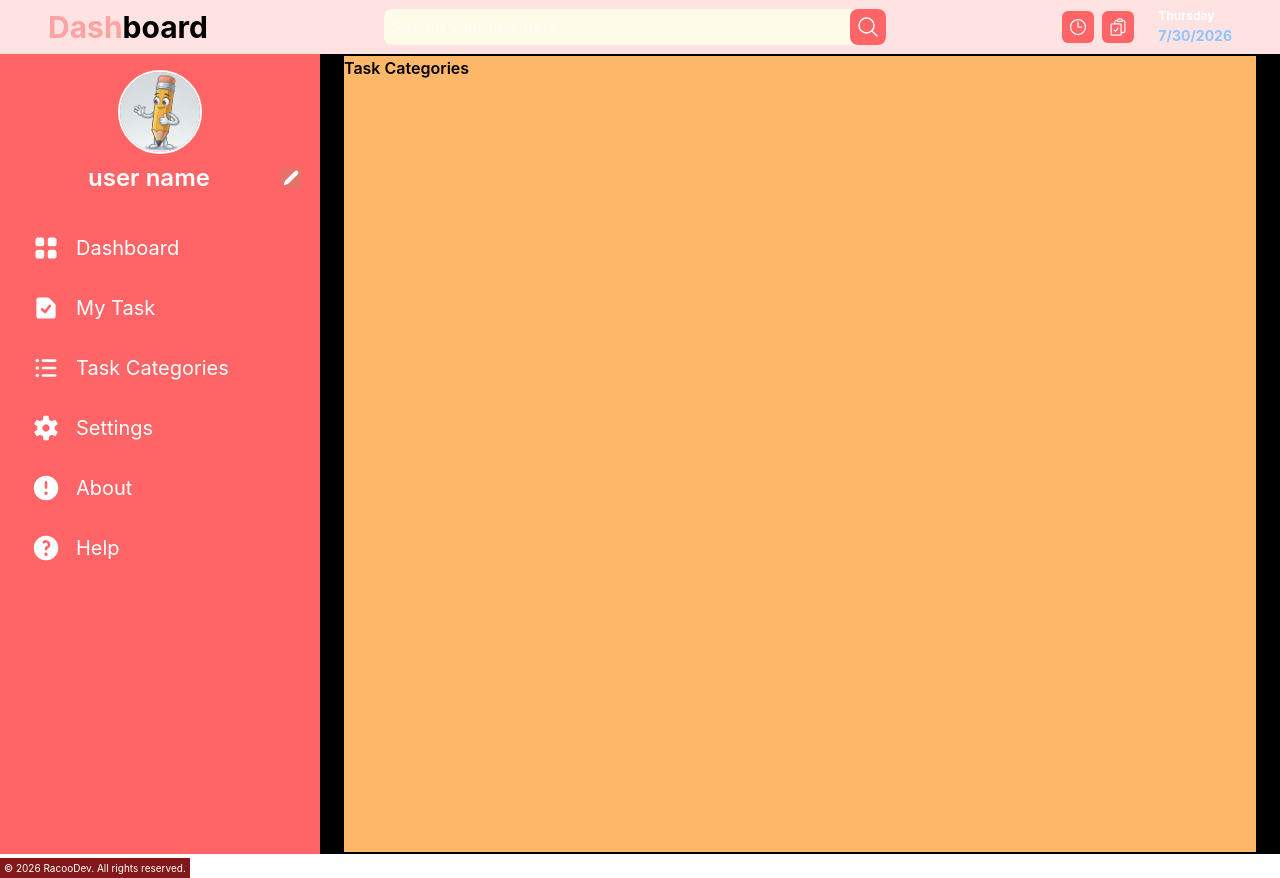
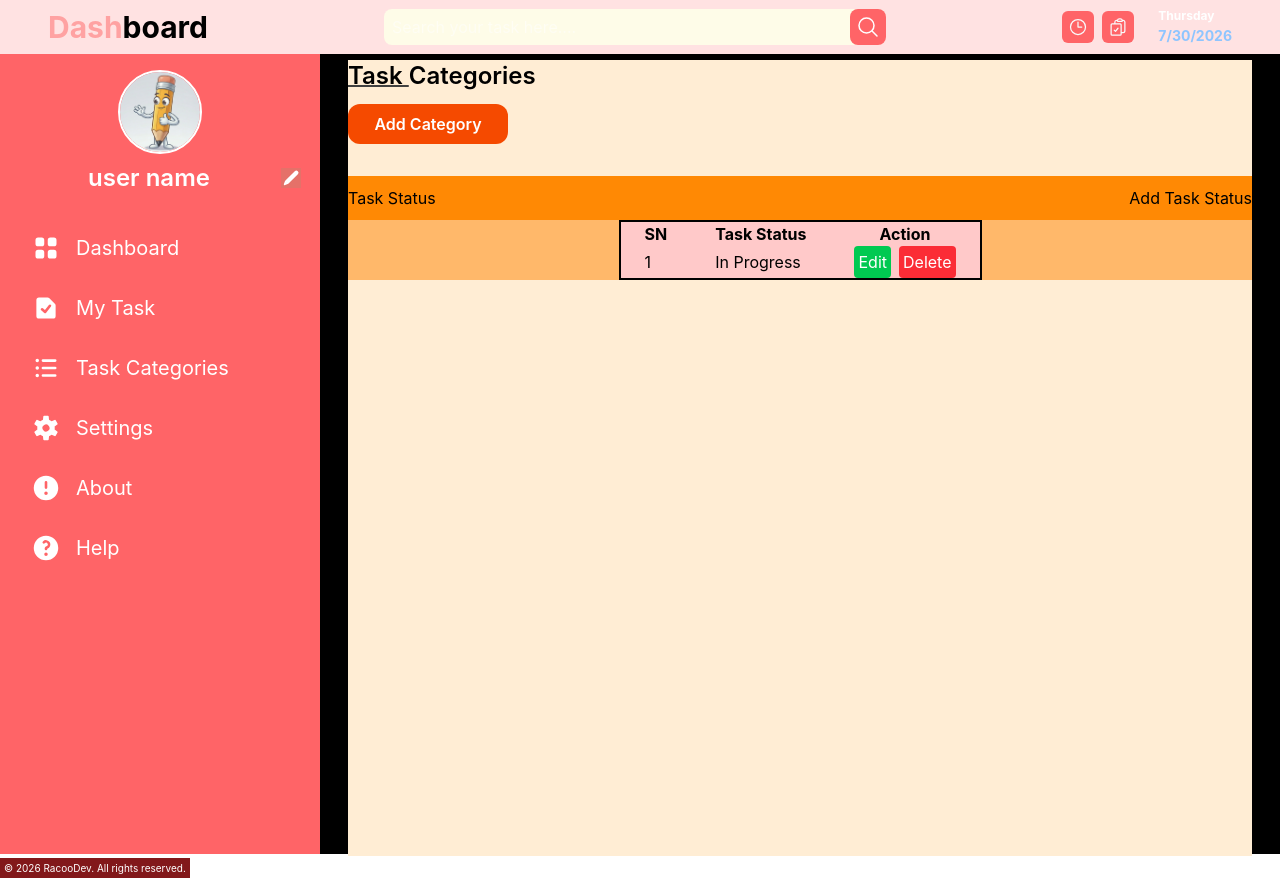
Before and after one commit to karinatuyuc/my-todo-list-React, a React (Vite) app: page / in a window 1280 px wide. Both pictures are taken after a click on the item "Task Categories". Built offline with nearby package versions, Linux system fonts and the light colour scheme.

Commit message:
style: add task status table

```diff
--- a/src/componentes/TaskCategories.jsx
+++ b/src/componentes/TaskCategories.jsx
@@ -1,14 +1,62 @@
-import { DocumentArrowUpIcon } from "@heroicons/react/16/solid"
+import { DocumentArrowUpIcon } from "@heroicons/react/16/solid";
 
-export function TaskCategories(){
+
+export function TaskStatus(){
     return (
         <>
-         <div className="bg-orange-300 h-full">
-            <div>
-                <span className="text-black font-semibold underline-offset-2">Task Categories</span>
-            </div>
+        <table className="bg-red-200 border-2 rounded-sm">
+            <thead>
+                <tr className="px-2">
+                    <th className="px-6">SN</th>
+                    <th className="px-6">Task Status</th>
+                    <th className="px-6">Action</th>
+                </tr>
+            </thead>
 
-         </div>
+            <tbody>
+                <tr>
+                    <td className="px-6">1</td>
+                    <td className="px-6">In Progress</td>
+                    <td className="px-6">
+                        <button className="bg-green-500 text-white p-1 rounded">Edit</button>
+                        <button className="bg-red-500 text-white p-1 rounded ml-2">Delete</button>
+                    </td>
+                </tr>
+            </tbody>
+
+
+        </table>
         </>
     )
 }
+
+export function TaskCategories() {
+  return (
+    <>
+      <div className="bg-orange-100 h-full m-1 text-black">
+
+
+        <div className=" font-semibold flex flex-col gap-3 mb-8">
+          <div className="text-2xl">
+            <span className="underline decoration-neutral-700 decoration-2">
+              Task {" "}
+            </span>
+            Categories
+          </div>
+          <button className="bg-orange-600 rounded-xl w-40 p-2 text-white">Add Category</button>
+        </div>
+
+        <div className="bg-orange-400">
+          <div className="flex justify-between py-2.5">
+            <span>Task Status</span>
+            <button>Add Task Status</button>
+          </div>
+
+          <div className="bg-orange-300 flex flex-col justify-center items-center gap-2">
+            <TaskStatus/>
+          </div>
+        </div>
+      </div>
+    </>
+  );
+}
```
